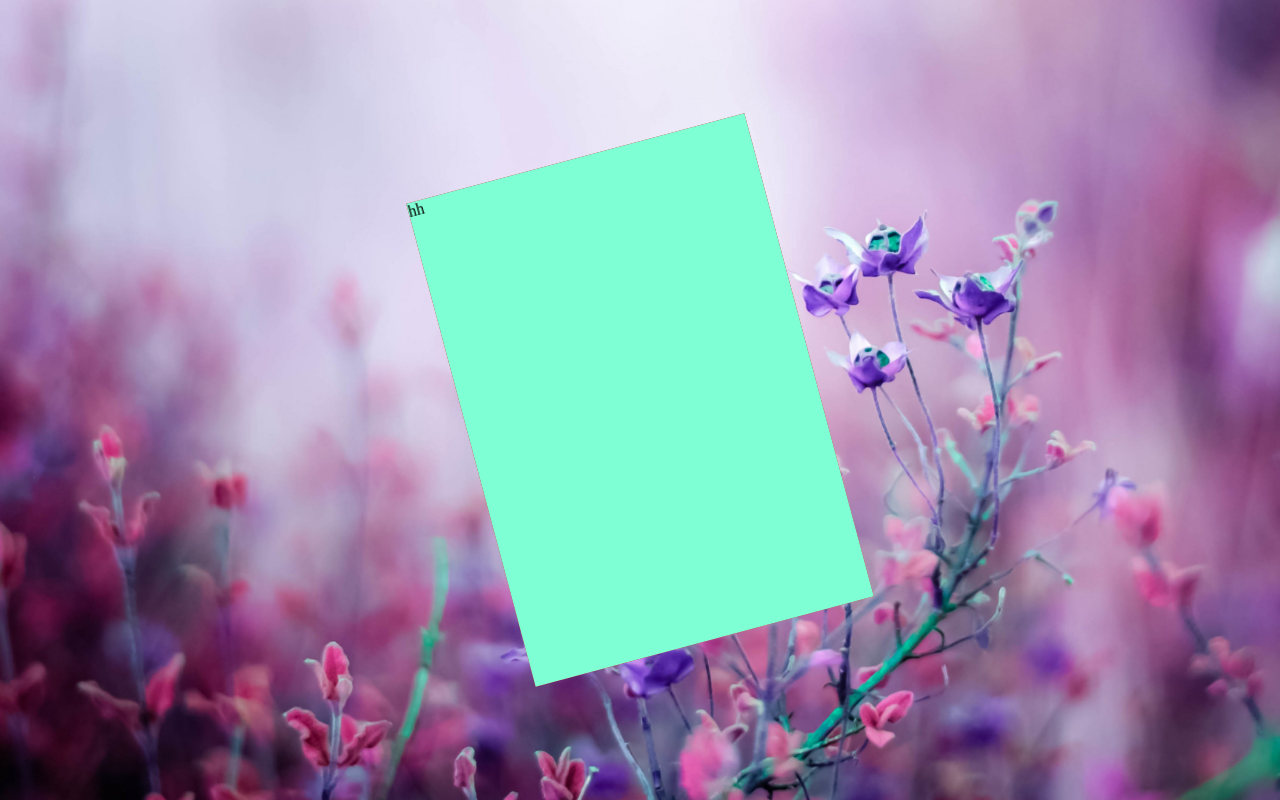
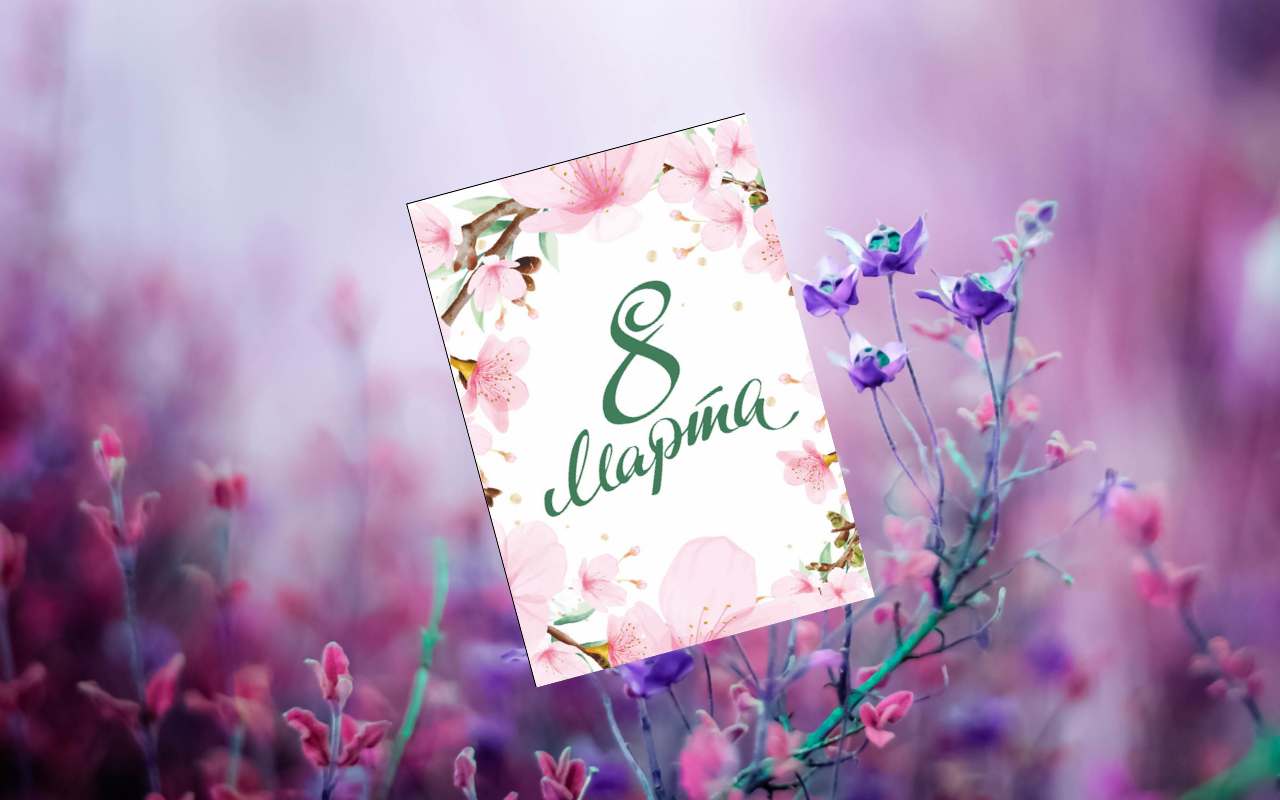
Before and after one commit to antolow/8mar, a plain HTML site: page index.html in a window 1280 px wide. Drawn offline with Linux system fonts and the light colour scheme.

Commit message:
Add files via upload

```diff
--- a/css/style.css
+++ b/css/style.css
@@ -11,6 +11,9 @@ body {
     min-height: 100%;
     overflow: hidden;
     background: url(../jpg/cveti.jpg) no-repeat center/cover;
+    font-family: 'Montserrat', sans-serif;
+font-family: 'Poppins', sans-serif;
+font-family: 'Roboto', sans-serif;
 }
 
 img {
@@ -41,12 +44,17 @@ img {
 
 }
 
+.card__page-outside {
+    background: url(../jpg/kitten.jpg) no-repeat center/cover;
+}
+
 .card__page-front {
-    background-color: aquamarine;
+    background-color: rgb(246, 251, 217);
     z-index: 10;
     transition: transform 1s;
     transform-origin: 0 50% 0;
     transform-style: preserve-3d;
+    border:  1px solid black;
 }
 
 .card.open .card__page-front {
@@ -63,7 +71,16 @@ img {
     backface-visibility: hidden;
 }
 
+.card__page-bottom {
+    text-align: center;
+    background-color: rgb(243, 247, 222);
+    border:  1px solid black;
+    font-family: Montserrat;
+    font-size: 20px;
+
+}
+
 .card__page-inside {
     transform: rotateY(-180deg);
-    background-color: #fc4949;
+    background: url(../jpg/8.png) no-repeat center/contain;
 }
--- a/index.html
+++ b/index.html
@@ -5,8 +5,14 @@
     <meta charset="UTF-8">
     <meta http-equiv="X-UA-Compatible" content="IE=edge">
     <meta name="viewport" content="width=1200, initial-scale=1.0">
+    <link rel="preconnect" href="https://fonts.googleapis.com">
+    <link rel="preconnect" href="https://fonts.gstatic.com" crossorigin>
+    <link
+        href="https://fonts.googleapis.com/css2?family=Montserrat&family=Poppins:ital,wght@0,300;0,400;0,500;0,600;0,700;0,800;0,900;1,300;1,400;1,500;1,600;1,700;1,800;1,900&family=Roboto:wght@300;500;700&display=swap"
+        rel="stylesheet">
     <link rel="stylesheet" href="css/normalize.css">
     <link rel="stylesheet" href="css/style.css">
+
     <title>С 8 марта</title>
 </head>
 
@@ -16,15 +22,24 @@
         <div class="card">
             <div class="card__page card__page-front">
                 <div class="card__page card__page-outside">
-                    hh
+
                 </div>
                 <div class="card__page card__page-inside">
-                    hp
+
                 </div>
             </div>
             <div class="card__page card__page-bottom">
-                c 8 марта <br>
-                любимая мама
+                Поздравляю с 8 Марта,<br>
+                Мама милая моя!<br>
+                Я желаю тебе счастья,<br>
+                Света, мира и тепла.<br>
+                <p>
+                    Чтоб ты чаще улыбалась<br>
+                    И не думала грустить.<br>
+                    Твою теплую улыбку<br>
+                    Буду я всегда любить.<br>
+                </p>
+
             </div>
         </div>
     </div>
```
Also changed, not shown: jpg/8.png (added), jpg/kitten.jpg (added).
